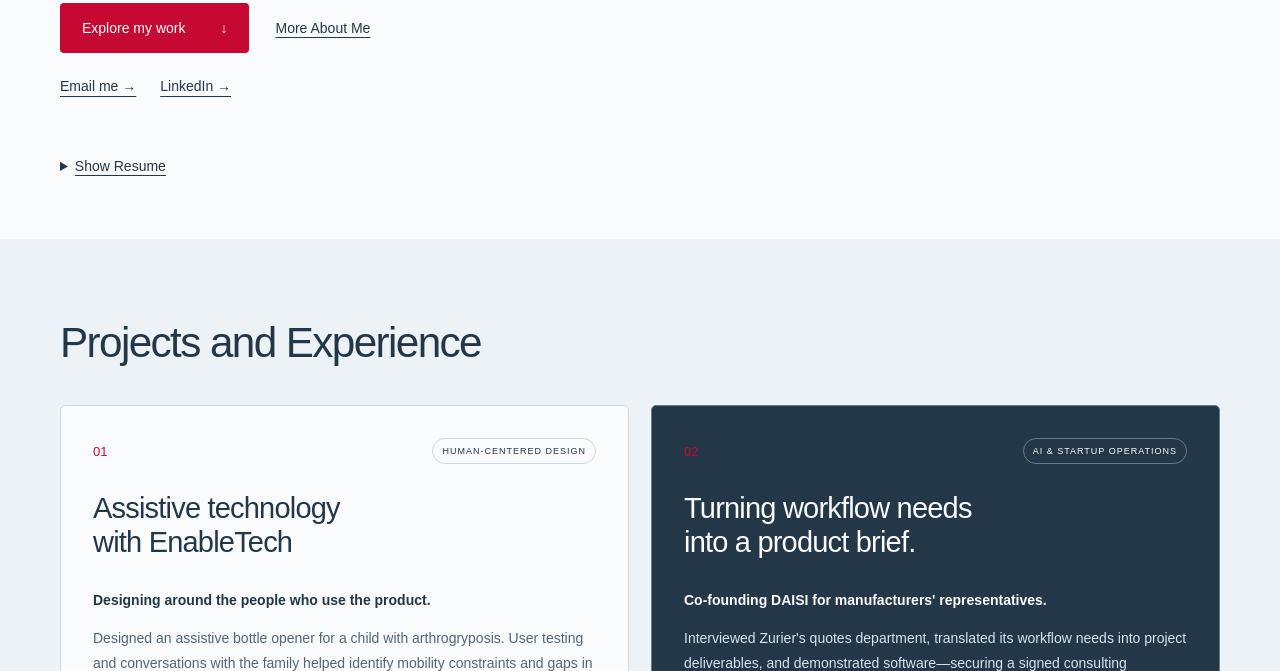
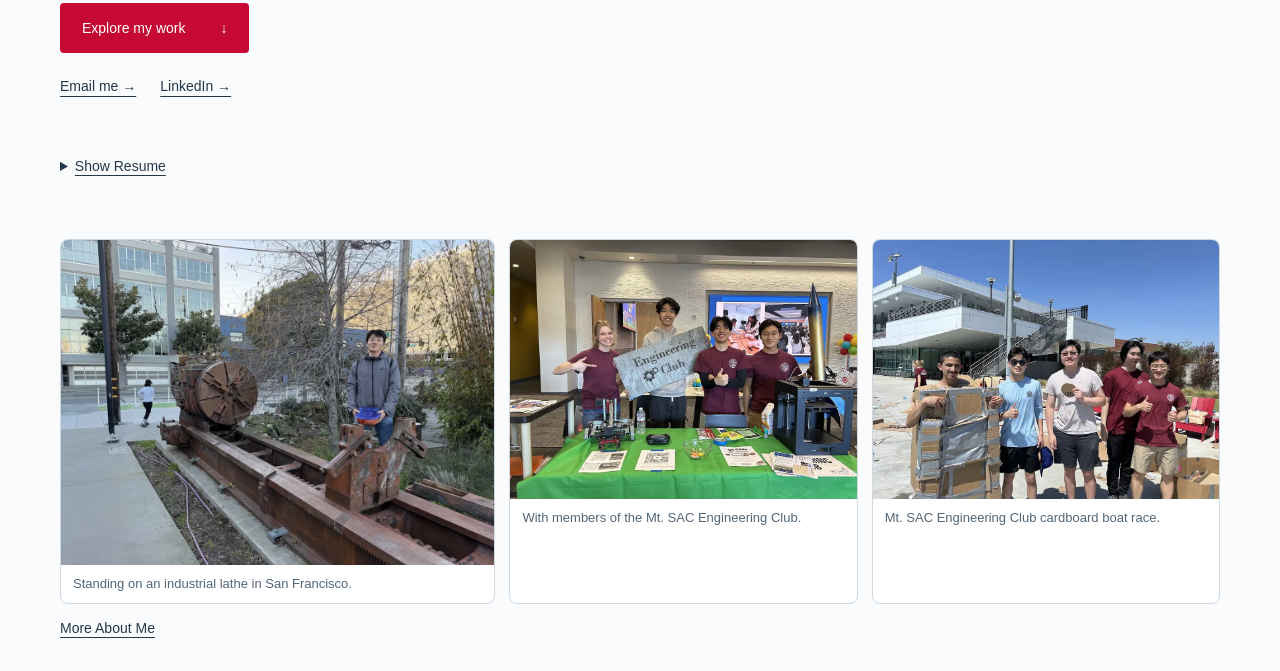
Before and after one commit to christopheryun209-web/Chris-s-Portfolio-Website, a plain HTML site: page index.html in a window 1280 px wide. Shown: the part 609-1280 px from the top of the page. Drawn offline with Linux system fonts and the light colour scheme.

Commit message:
Show About Me photos on the homepage

```diff
--- a/index.html
+++ b/index.html
@@ -18,6 +18,21 @@
     .resume-preview { grid-column: 1 / -1; }
     .resume-preview p { font-size: 14px; }
     .resume-preview iframe { display: block; width: 100%; height: clamp(420px, 75vh, 960px); border: 1px solid var(--line); border-radius: 4px; }
+    .about-photos { margin-bottom: 48px; }
+    .about-photo-grid { display: grid; grid-template-columns: 1.25fr 1fr 1fr; gap: 14px; }
+    .about-photo-grid figure { min-width: 0; margin: 0; overflow: hidden; border: 1px solid var(--line); border-radius: 8px; background: var(--white); }
+    .about-photo-frame { overflow: hidden; }
+    .about-photo-frame img { display: block; width: 100%; height: auto; aspect-ratio: 4 / 3; object-fit: cover; }
+    .about-photo-grid figcaption { padding: 10px 12px; color: var(--muted); font-size: 13px; line-height: 1.4; }
+    .about-photos > .text-link { display: inline-block; margin-top: 16px; text-decoration: underline; text-underline-offset: 4px; }
+    @media (hover: hover) and (prefers-reduced-motion: no-preference) {
+      .about-photo-frame img { transition: transform 240ms ease; }
+      .about-photo-grid figure:hover img { transform: scale(1.04); }
+    }
+    @media (max-width: 600px) {
+      .about-photo-grid { grid-template-columns: repeat(2, minmax(0, 1fr)); gap: 10px; }
+      .about-photo-grid figure:first-child { grid-column: 1 / -1; }
+    }
   </style>
 </head>
 <body>
@@ -37,7 +52,7 @@
           <p class="hero-bio">I’m a UC Berkeley Regents’ and Chancellor’s Scholar working across design, research, and startup operations.</p>
         </section>
         <p class="career-note"><strong>Up next</strong> Incoming Supply Chain Engineering Co-op at GE Appliances · Spring 2027</p>
-        <div class="actions"><a class="button" href="#projects">Explore my work <span aria-hidden="true">&darr;</span></a><a class="text-link" href="beyond-engineering.html">More About Me</a></div>
+        <div class="actions"><a class="button" href="#projects">Explore my work <span aria-hidden="true">&darr;</span></a></div>
         <div class="hero-contact" id="contact"><a href="mailto:christopheryun209@gmail.com">Email me &rarr;</a><a href="https://www.linkedin.com/in/christopher-yun-35905a336/" target="_blank" rel="noopener noreferrer">LinkedIn &rarr;</a></div>
       </div>
       <div class="hero-portrait"><img src="assets/images/Christopher%20Yun%20Linkedin%20Photo.png" alt="Christopher Yun" width="282" height="300" fetchpriority="high"><p>Christopher Yun · UC Berkeley</p></div>
@@ -46,6 +61,15 @@
         <p><a href="assets/christopher-yun-resume.pdf" target="_blank" rel="noopener">Open resume PDF in a new tab</a></p>
         <iframe src="assets/christopher-yun-resume.pdf" title="Christopher Yun’s resume (PDF)" loading="lazy"></iframe>
       </details>
+    </section>
+
+    <section class="about-photos wrap" aria-label="About me photos">
+      <div class="about-photo-grid">
+        <figure><div class="about-photo-frame"><img src="assets/images/san-francisco-lathe.webp" width="1050" height="788" loading="lazy" alt="Christopher Yun standing on an industrial lathe displayed outdoors"></div><figcaption>Standing on an industrial lathe in San Francisco.</figcaption></figure>
+        <figure><div class="about-photo-frame"><img src="assets/images/mt-sac-engineering-club.webp" width="1050" height="788" loading="lazy" alt="Engineering Club members behind a display table with a robot and 3D printer"></div><figcaption>With members of the Mt. SAC Engineering Club.</figcaption></figure>
+        <figure><div class="about-photo-frame"><img src="assets/images/mt-sac-cardboard-boat-race.webp" width="1050" height="788" loading="lazy" alt="Engineering Club members posing with a cardboard boat"></div><figcaption>Mt. SAC Engineering Club cardboard boat race.</figcaption></figure>
+      </div>
+      <a class="text-link" href="beyond-engineering.html">More About Me</a>
     </section>
 
     <section class="projects-section" id="projects" aria-labelledby="projects-title"><div class="wrap">
```
